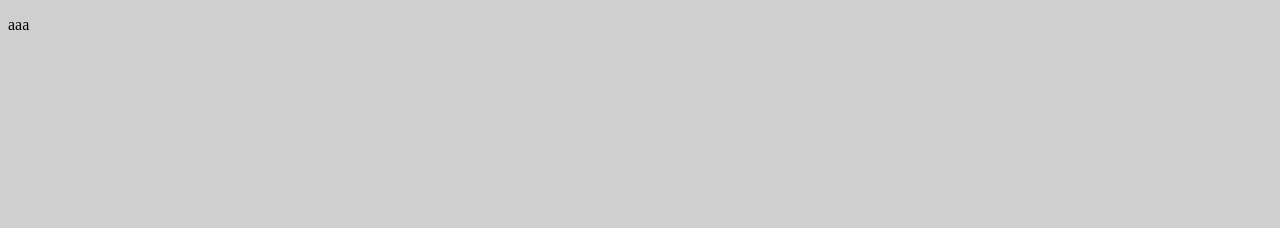
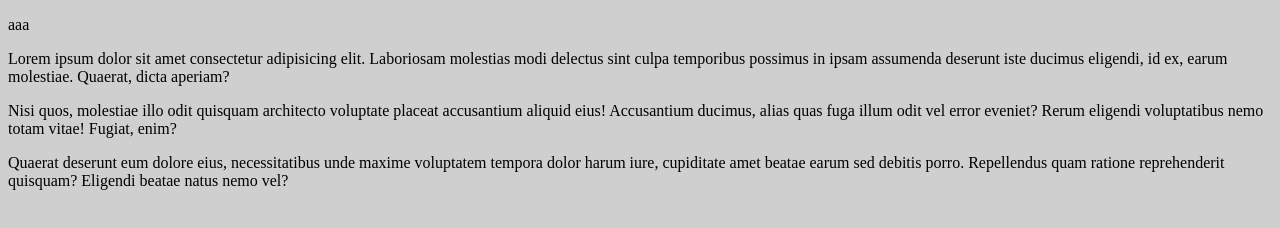
Before and after one commit to ArthurOliveira18/YTB-Git, a plain HTML site: page index.html in a window 1280 px wide. Drawn offline with Linux system fonts and the light colour scheme.

Commit message:
Adicionado texto no body

```diff
--- a/index.html
+++ b/index.html
@@ -8,6 +8,9 @@
 </head>
 <body>
     <p>aaa</p>
+    <p>Lorem ipsum dolor sit amet consectetur adipisicing elit. Laboriosam molestias modi delectus sint culpa temporibus possimus in ipsam assumenda deserunt iste ducimus eligendi, id ex, earum molestiae. Quaerat, dicta aperiam?</p>
+    <p>Nisi quos, molestiae illo odit quisquam architecto voluptate placeat accusantium aliquid eius! Accusantium ducimus, alias quas fuga illum odit vel error eveniet? Rerum eligendi voluptatibus nemo totam vitae! Fugiat, enim?</p>
+    <p>Quaerat deserunt eum dolore eius, necessitatibus unde maxime voluptatem tempora dolor harum iure, cupiditate amet beatae earum sed debitis porro. Repellendus quam ratione reprehenderit quisquam? Eligendi beatae natus nemo vel?</p>
 
 </body>
 </html>
```
